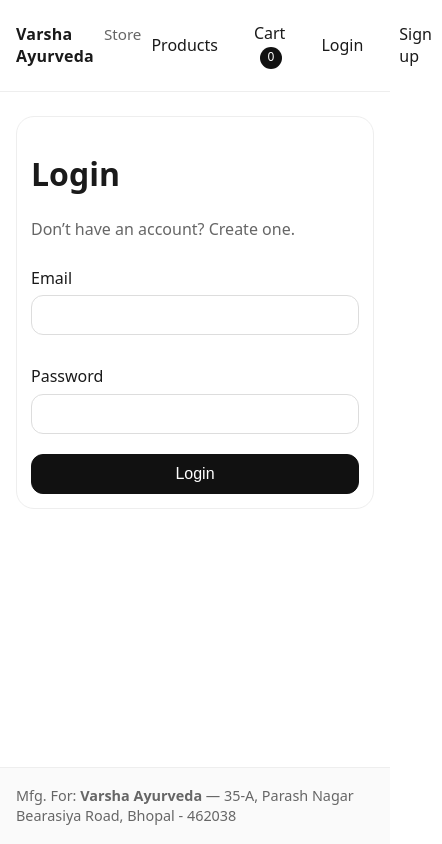
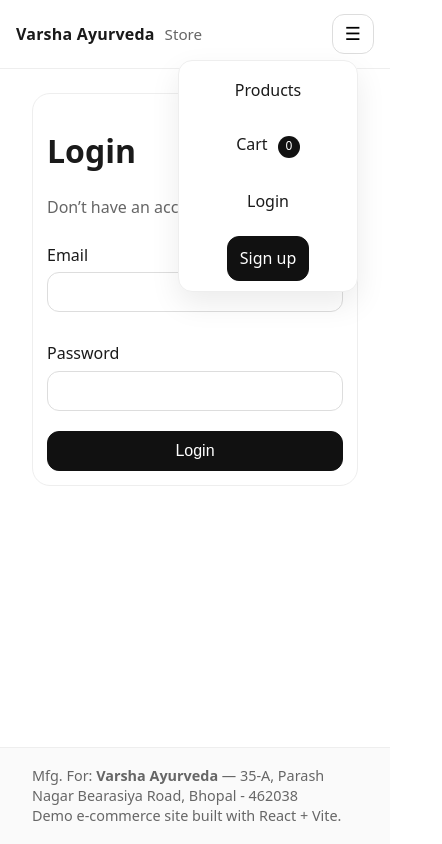
Before and after one commit to mkumar363/varsha-ayurveda-shop-admin-pay, a React (Vite) app in the folder client/: page /login in a window 390 px wide. Shown: the whole page, 442 px wide, since content can reach past the window. Built offline with nearby package versions, Linux system fonts and the light colour scheme; no server answers.

Commit message:
responsive done

```diff
--- a/client/src/App.css
+++ b/client/src/App.css
@@ -1 +1,32 @@
 /* unused (styles in src/styles.css) */
+.menuBtn {
+  display: none;
+  border: 1px solid #ddd;
+  background: #fff;
+  border-radius: 12px;
+  padding: 8px 12px;
+  font-size: 18px;
+  cursor: pointer;
+}
+
+@media (max-width: 720px) {
+  .menuBtn { display: inline-flex; }
+
+  .nav {
+    display: none;
+    position: absolute;
+    right: 16px;
+    top: 60px;
+    background: #fff;
+    border: 1px solid #eee;
+    border-radius: 14px;
+    padding: 10px;
+    flex-direction: column;
+    gap: 10px;
+    min-width: 180px;
+    box-shadow: 0 12px 30px rgba(0,0,0,0.08);
+  }
+  .nav.nav--open { display: flex; }
+
+  .header__inner { position: relative; }
+}
--- a/client/src/App.tsx
+++ b/client/src/App.tsx
@@ -1,48 +1,83 @@
-import { Link, Outlet, useNavigate } from "react-router-dom";
+// client/src/App.tsx
+import { Link, Outlet, useLocation } from "react-router-dom";
+import { useEffect, useMemo, useState } from "react";
 import { useCart } from "./cart/CartContext";
 import { useAuth } from "./auth/AuthContext";
-
+import "./App.css";
 export default function App() {
   const cart = useCart();
   const auth = useAuth();
-  const nav = useNavigate();
+  const location = useLocation();
 
-  async function onLogout() {
-    await auth.logout();
-    nav("/");
-  }
+  const [menuOpen, setMenuOpen] = useState(false);
 
+  // close mobile menu on route change
+  useEffect(() => {
+    setMenuOpen(false);
+  }, [location.pathname]);
+
+  const isAdmin = useMemo(() => auth.user?.role === "admin", [auth.user?.role]);
 
   return (
     <div className="app">
       <header className="header">
         <div className="container header__inner">
-          <Link to="/" className="brand">
+          <Link to="/" className="brand" aria-label="Go to home">
             <span className="brand__name">Varsha Ayurveda</span>
             <span className="brand__tag muted">Store</span>
           </Link>
 
-          <nav className="nav">
-            <Link to="/" className="nav__link">Products</Link>
+          {/* Mobile menu button */}
+          <button
+            className="menuBtn"
+            type="button"
+            onClick={() => setMenuOpen((v) => !v)}
+            aria-label="Toggle menu"
+            aria-expanded={menuOpen}
+          >
+            ☰
+          </button>
+
+          {/* Nav */}
+          <nav className={`nav ${menuOpen ? "nav--open" : ""}`} aria-label="Main navigation">
+            <Link to="/" className="nav__link">
+              Products
+            </Link>
+
             <Link to="/cart" className="nav__link">
               Cart <span className="badge">{cart.count}</span>
             </Link>
 
             {auth.user ? (
               <>
-                <Link to="/my-orders" className="nav__link">My Orders</Link>
-                {auth.user.role === "admin" ? (
-                  <Link to="/admin" className="nav__link">Admin</Link>
+                {/* Admin link */}
+                {isAdmin ? (
+                  <Link to="/admin" className="nav__link">
+                    Admin
+                  </Link>
                 ) : null}
-                <span className="nav__user muted small">Hi, {auth.user.name}</span>
-                <button type="button" className="nav__link nav__btn" onClick={onLogout}>
+
+                {/* User display */}
+                <span className="nav__text">
+                  Hi, <strong>{auth.user.name}</strong>
+                </span>
+
+                <button
+                  type="button"
+                  className="btn btn--ghost"
+                  onClick={() => auth.logout()}
+                >
                   Logout
                 </button>
               </>
             ) : (
               <>
-                <Link to="/login" className="nav__link">Login</Link>
-                <Link to="/signup" className="nav__link">Sign up</Link>
+                <Link to="/login" className="nav__link">
+                  Login
+                </Link>
+                <Link to="/signup" className="btn">
+                  Sign up
+                </Link>
               </>
             )}
           </nav>
@@ -56,8 +91,10 @@ export default function App() {
       <footer className="footer">
         <div className="container">
           <div className="muted small">
-            Mfg. For: <strong>Varsha Ayurveda</strong> — 35-A, Parash Nagar Bearasiya Road, Bhopal - 462038
+            Mfg. For: <strong>Varsha Ayurveda</strong> — 35-A, Parash Nagar Bearasiya Road,
+            Bhopal - 462038
           </div>
+          <div className="muted small">Demo e-commerce site built with React + Vite.</div>
         </div>
       </footer>
     </div>
--- a/client/src/styles.css
+++ b/client/src/styles.css
@@ -7,6 +7,26 @@
   color: #1a1a1a;
   background: #ffffff;
 }
+/* container already ok, but ensure padding scales */
+.container {
+  width: min(1100px, 100%);
+  padding: 0 16px;
+  margin: 0 auto;
+}
+
+/* grid should adapt */
+.grid {
+  display: grid;
+  grid-template-columns: repeat(3, minmax(0, 1fr));
+  gap: 14px;
+}
+@media (max-width: 900px) {
+  .grid { grid-template-columns: repeat(2, minmax(0, 1fr)); }
+}
+@media (max-width: 620px) {
+  .grid { grid-template-columns: 1fr; }
+}
+
 
 * { box-sizing: border-box; }
 body { margin: 0; }
```
Also changed, not shown: 1 other file (tests, documents, lock files or other folders).
